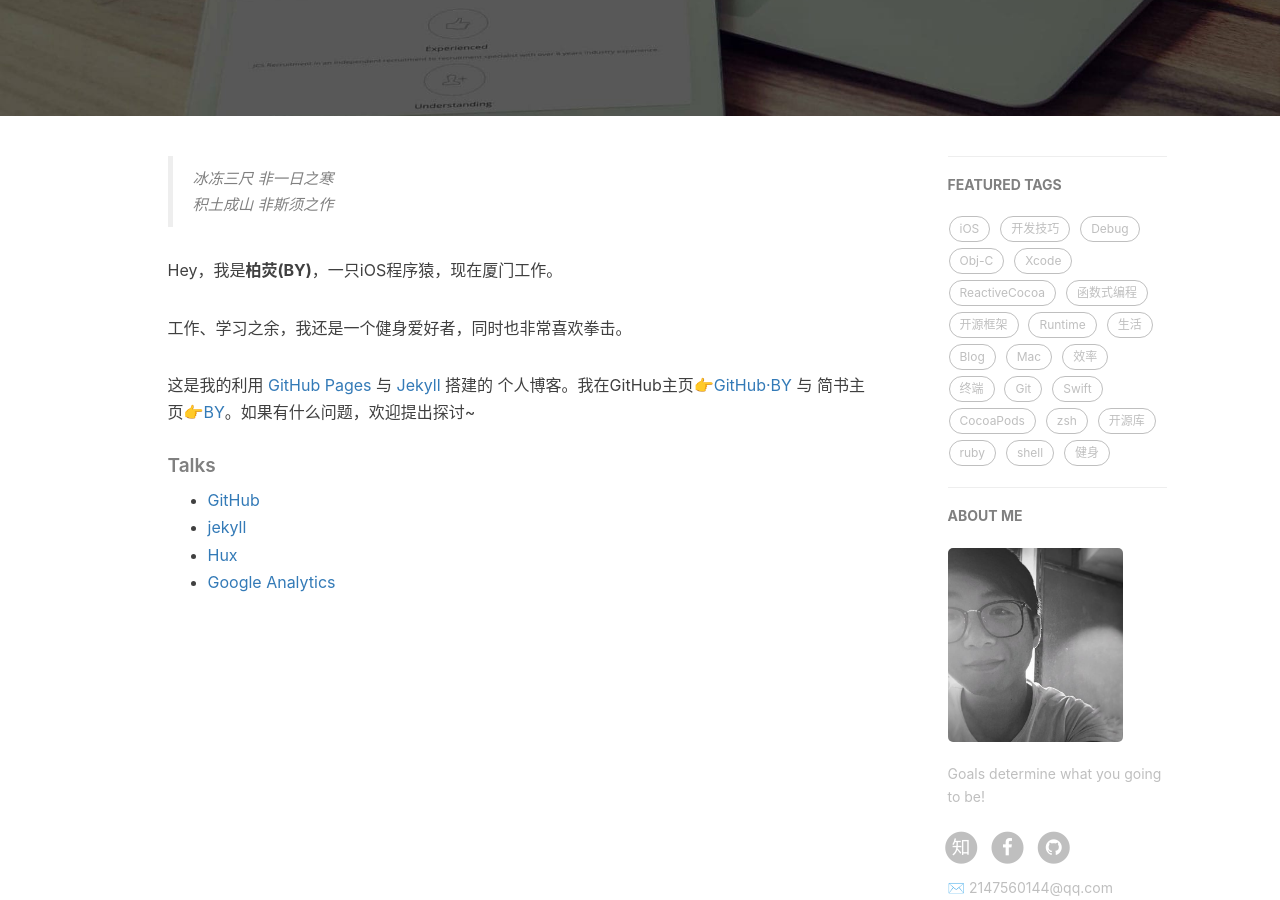
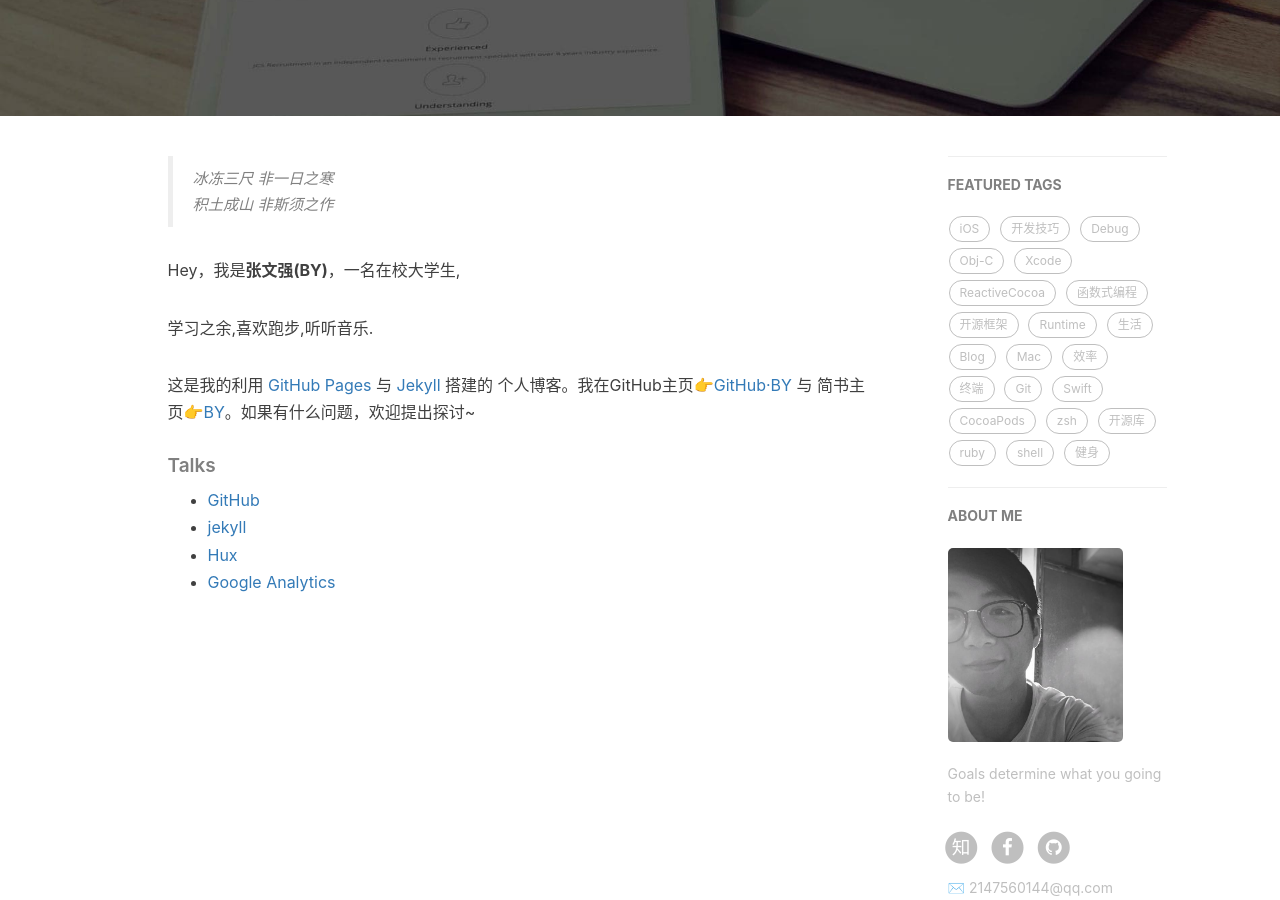
Before and after one commit to Beyond-wenqiang/Beyond-wenqiang.github.io, a Jekyll site: the page built from about.html, in a window 1280 px wide and 900 px high, scrolled down 302 px. Built offline with Jekyll 4.4.1, drawn with Linux system fonts in a browser that asks for light colours; nearby versions of some CDN libraries; comment, search, counter and statistics services are not loaded; part of the change alters nothing that is shown.

Commit message:
Update about.html

```diff
--- a/about.html
+++ b/about.html
@@ -18,9 +18,9 @@ header-img: "img/post-bg-rwd.jpg"
     <blockquote><p>冰冻三尺 非一日之寒<br>
     积土成山 非斯须之作</p></blockquote>
 
-    <p>Hey，我是<strong>柏荧(BY)</strong>，一只iOS程序猿，现在厦门工作。</p>
+    <p>Hey，我是<strong>张文强(BY)</strong>，一名在校大学生,</p>
 
-    <p>工作、学习之余，我还是一个健身爱好者，同时也非常喜欢拳击。</p>
+    <p>学习之余,喜欢跑步,听听音乐.</p>
 
     <p>这是我的利用 <a href="https://pages.github.com/">GitHub Pages</a> 与 <a href="http://jekyll.com.cn/">Jekyll</a> 搭建的 个人博客。我在GitHub主页<a href="https://github.com/qiubaiying">👉GitHub·BY</a> 与 简书主页<a href="https://http://www.jianshu.com/u/e71990ada2fd">👉BY</a>。如果有什么问题，欢迎提出探讨~</p>
 
@@ -35,112 +35,3 @@ header-img: "img/post-bg-rwd.jpg"
         <li><a href="https://analytics.google.com/analytics">Google Analytics</a></li>
     </ul>
 </div>
-
-<!-- English Version -->
-<!-- <div class="en post-container">
-    <blockquote><p>Yet another iOS Developer. <br>
-    Yet another Life-long Student.</p></blockquote>
-
-    <p>Hi, I am <strong>Baiying Qiu</strong>，you can call me <strong>BY</strong>. I am an iOS software engineer and currently working in Xiamen</p>
-
-    <p>This is my personal blog, through making Github Pages and Jekyll.My GitHub  👉 <a href="http://github.com/qiubaiying">Github·BY</a>.</p>
-
-    <p>I am a sports enthusiast, I like fitness, running and boxing.</p>
-
-    <h5>Talks</h5>
-
-    <ul>
-    <li><a href="https://github.com">GitHub</a></li>
-    <li><a href="http://jekyll.com.cn/">jekyll</a></li>
-    <li><a href="https://pages.github.com/">GitHub Pages</a></li>
-    <li><a href="https://qiubaiying.github.io">BY</a></li>
-    </ul>
-</div> -->
-
-<!-- Handle Language Change -->
-<script type="text/javascript">
-    // get nodes
-    var $zh = document.querySelector(".zh");
-    var $en = document.querySelector(".en");
-    var $select = document.querySelector("select");
-
-    // bind hashchange event
-    window.addEventListener('hashchange', _render);
-
-    // handle render
-    function _render(){
-        var _hash = window.location.hash;
-        // en
-        if(_hash == "#en"){
-            $select.selectedIndex = 1;
-            $en.style.display = "block";
-            $zh.style.display = "none";
-        // zh by default
-        }else{
-            // not trigger onChange, otherwise cause a loop call.
-            $select.selectedIndex = 0;
-            $zh.style.display = "block";
-            $en.style.display = "none";
-        }
-    }
-
-    // handle select change
-    function onLanChange(index){
-        if(index == 0){
-            window.location.hash = "#zh"
-        }else{
-            window.location.hash = "#en"
-        }
-    }
-
-    // init
-    _render();
-</script>
-
-
-<!-- Gitalk 评论 start  -->
-{% if site.gitalk.enable %}
-<!-- Gitalk link  -->
-<link rel="stylesheet" href="https://unpkg.com/gitalk/dist/gitalk.css">
-<script src="https://unpkg.com/gitalk@latest/dist/gitalk.min.js"></script>
-
-<div id="gitalk-container"></div>
-    <script type="text/javascript">
-    var gitalk = new Gitalk({
-    clientID: '{{site.gitalk.clientID}}',
-    clientSecret: '{{site.gitalk.clientSecret}}',
-    repo: '{{site.gitalk.repo}}',
-    owner: '{{site.gitalk.owner}}',
-    admin: ['{{site.gitalk.admin}}'],
-    distractionFreeMode: {{site.gitalk.distractionFreeMode}},
-    id: 'about',
-    });
-    gitalk.render('gitalk-container');
-</script>
-{% endif %}
-<!-- Gitalk end -->
-
- <!-- disqus 评论框 start  -->
-{% if site.disqus.enable %}
-
-<div class="comment">
-    <div id="disqus_thread" class="disqus-thread">
-    </div>
-</div>
-<!-- disqus 评论框 end -->
-
-<!-- disqus 公共JS代码 start (一个网页只需插入一次) -->
-<script type="text/javascript">
-    /* * * CONFIGURATION VARIABLES * * */
-    var disqus_shortname = "{{site.disqus.username}}";
-    var disqus_identifier = "{{site.disqus.username}}/{{page.url}}";
-    var disqus_url = "{{site.url}}{{page.url}}";
-
-    (function() {
-        var dsq = document.createElement('script'); dsq.type = 'text/javascript'; dsq.async = true;
-        dsq.src = '//' + disqus_shortname + '.disqus.com/embed.js';
-        (document.getElementsByTagName('head')[0] || document.getElementsByTagName('body')[0]).appendChild(dsq);
-    })();
-</script>
-<!-- disqus 公共JS代码 end -->
-{% endif %}
```
